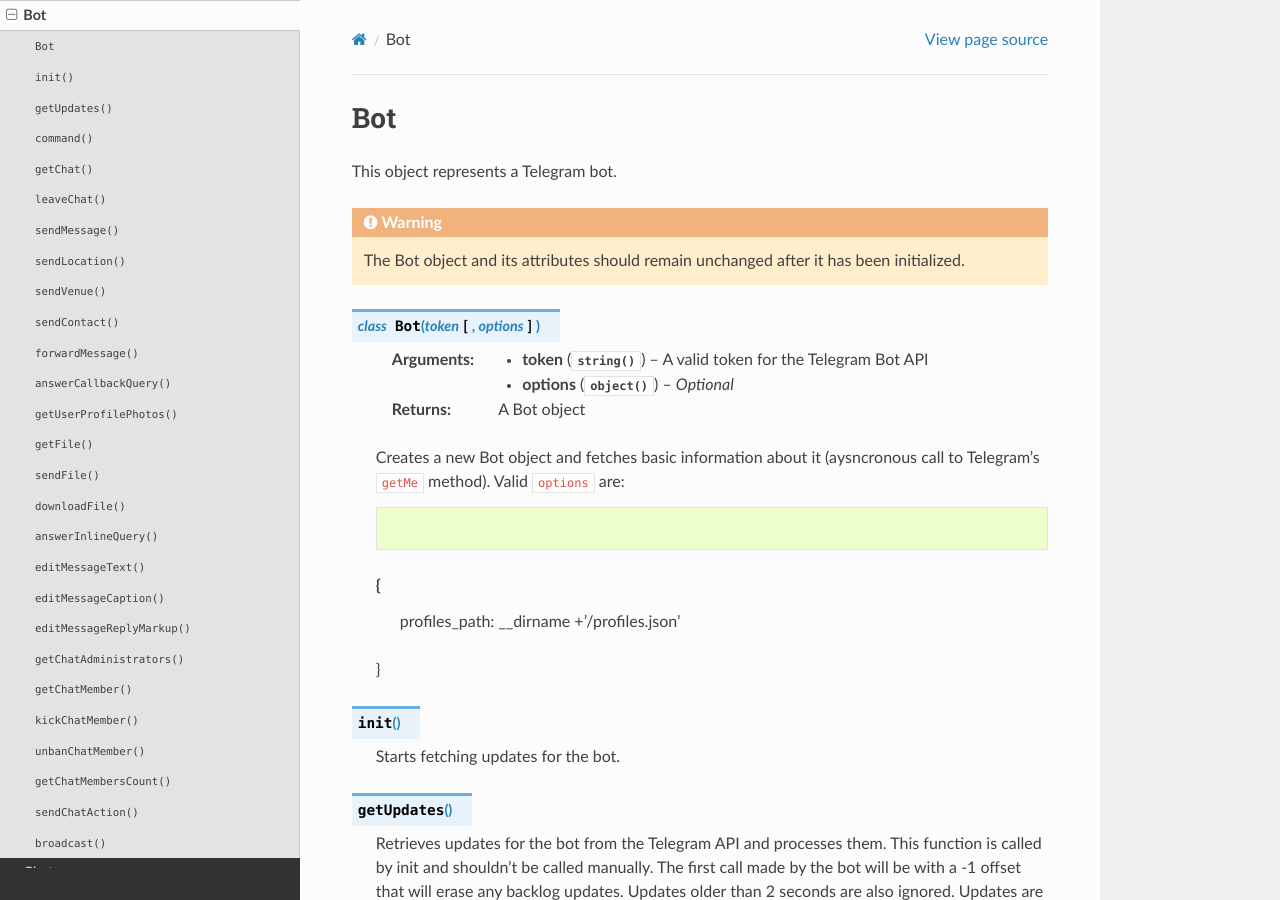
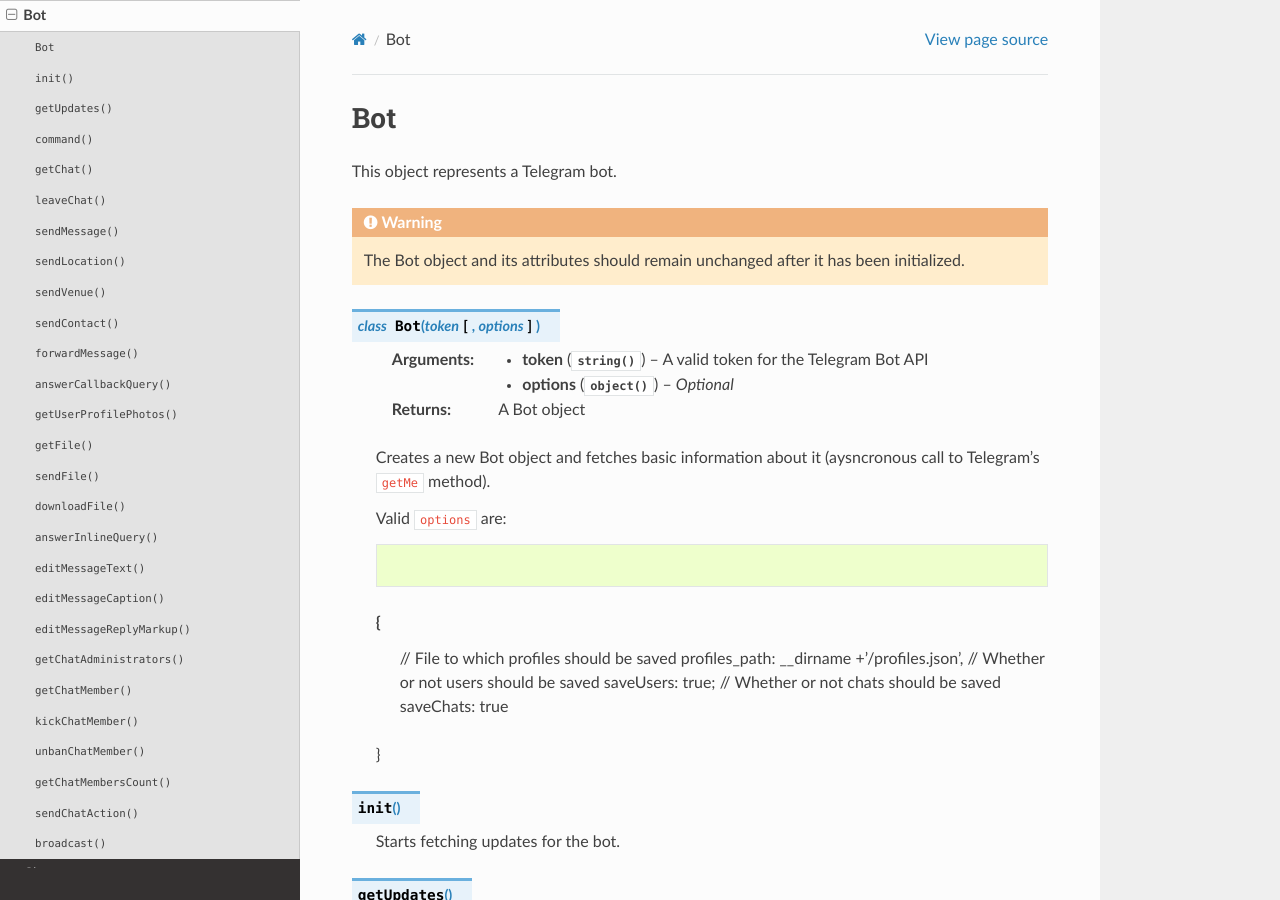
Before and after one commit to ALCC01/nodeogram, a Sphinx documentation site: the page built from docs/objects/Bot.rst, in a window 1280 px wide and 900 px high. Built offline with Sphinx 7.4.7 and the Read the Docs theme 2.0.0, drawn with Linux system fonts in a browser that asks for light colours.

```diff
--- a/docs/objects/Bot.rst
+++ b/docs/objects/Bot.rst
@@ -14,12 +14,18 @@ This object represents a Telegram bot.
     :returns: A Bot object
 
     Creates a new Bot object and fetches basic information about it (aysncronous call to Telegram's ``getMe`` method).
+
     Valid ``options`` are:
 
     .. code-block:: javascript
 
     {
-        profiles_path: __dirname +'/profiles.json'
+        // File to which profiles should be saved
+        profiles_path: __dirname +'/profiles.json',
+        // Whether or not users should be saved
+        saveUsers: true;
+        // Whether or not chats should be saved
+        saveChats: true
     }
 
 .. _init:
```
Also changed, not shown: docs/index.rst (+5 -4 lines), docs/quickstart.rst (+10 -0 lines), docs/style.rst (added, +38 -0 lines), 1 other file.
